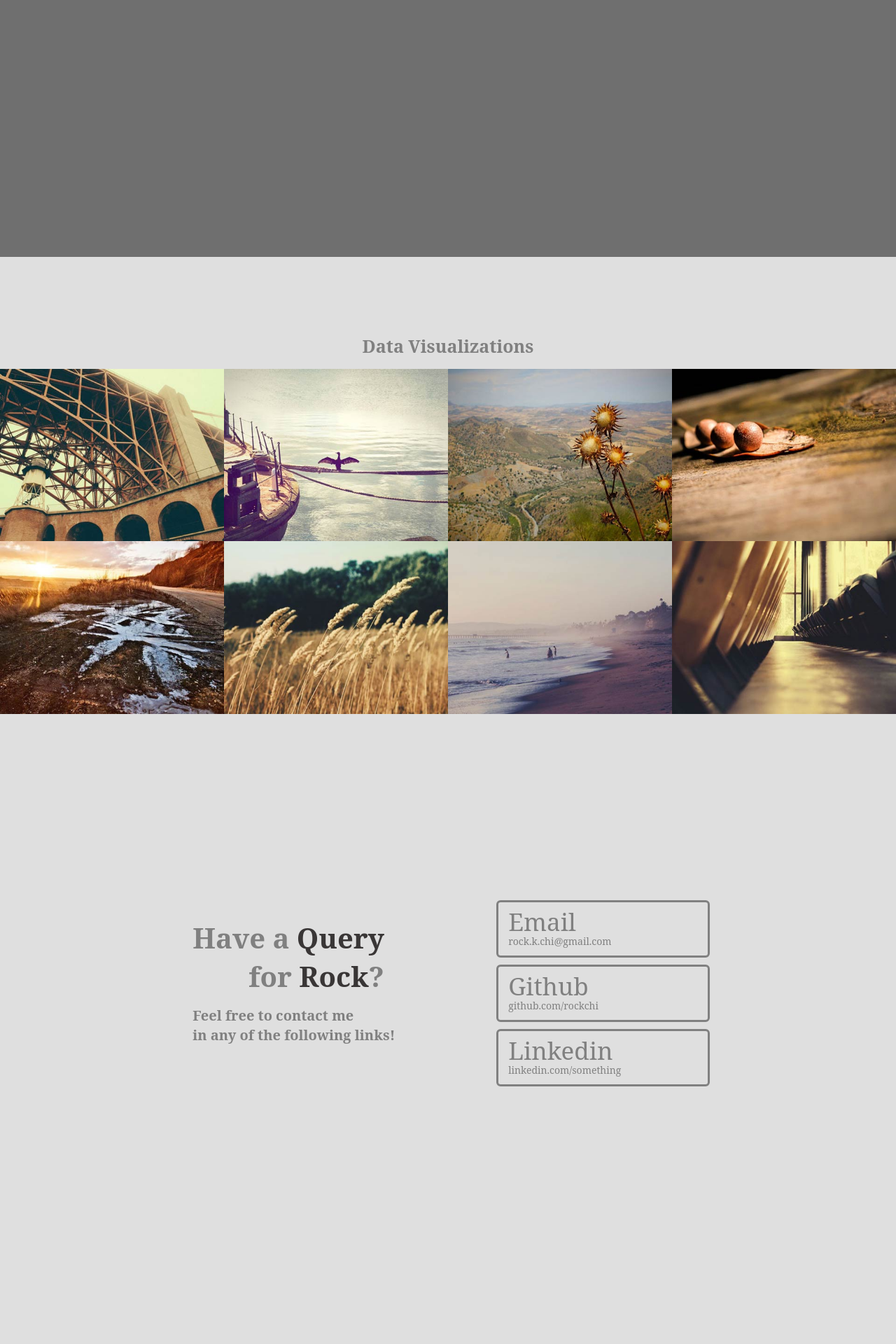
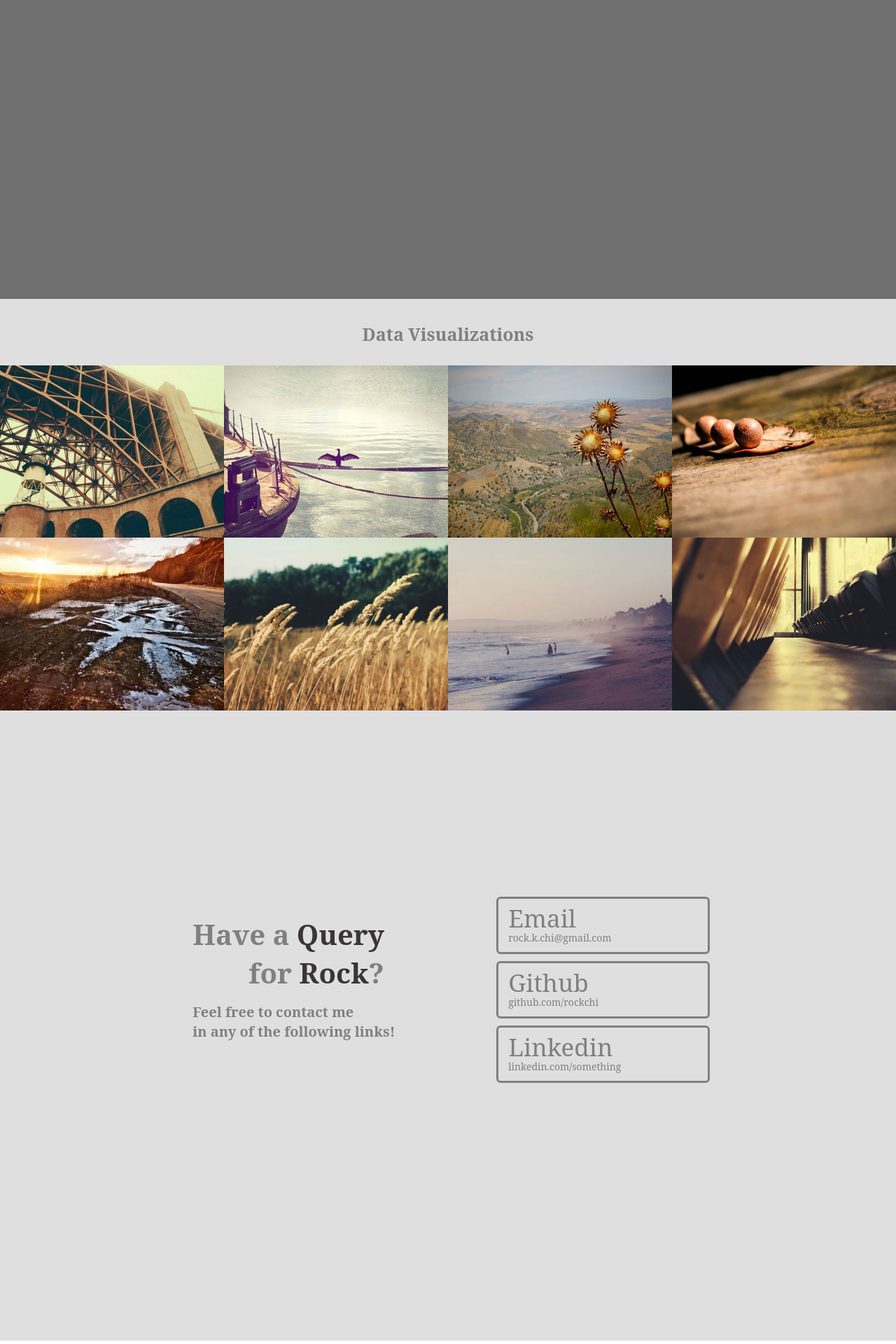
Before and after one commit to rockchi/QueryRock, a Jekyll site: the page built from index.html, in a window 1280 px wide. Shown: the part 2333-4253 px from the top of the page at 70% size. Built offline with Jekyll 4.4.1, drawn with Linux system fonts in a browser that asks for light colours; nearby versions of some CDN libraries; Markdown is read by kramdown in place of the engine named in the settings.

Commit message:
Dataviz Section Header Changed
1: added navbar transition time
2: changed section name test to dataviz, removing prevoius dataviz
section
3: added buffer before dataviz section to remove awkward empty space

```diff
--- a/_includes/dataviz.html
+++ b/_includes/dataviz.html
@@ -1 +1 @@
-<section id="dataviz"><div class="grid">{% for post in site.posts limit:8 %}<figure class="effect-lily"><img src="assets/img/posts/thumb/{{post.thumbnail}}" alt="img1"/><figcaption><div><h2 class="name">{{post.title}}</h2><p>Lily likes to play with crayons and pencils</p><a href="#">View more</a></div></figcaption></figure>{% endfor %}</div></section>
+<div id="dataviz"><div class="dataviz-header"><div class="dataviz-header-wrap"><h4>Data Visualizations</h4></div></div><div class="grid">{% for post in site.posts limit:8 %}<div class="postthumb"><img src="assets/img/posts/thumb/{{post.thumbnail}}" alt="img1"/></div>{% endfor %}</div></div>
--- a/assets/css/2-modules/navi.sass
+++ b/assets/css/2-modules/navi.sass
@@ -77,3 +77,4 @@ nav
 
 .sticky
   opacity: 1
+  transition: opacity 0.5s
--- a/assets/css/main.css
+++ b/assets/css/main.css
@@ -569,7 +569,8 @@ nav {
         color: white; }
 
 .sticky {
-  opacity: 1; }
+  opacity: 1;
+  transition: opacity 0.5s; }
 
 #landing {
   background-image: url("/assets/img/background.jpeg");
@@ -820,48 +821,49 @@ nav {
         #contact .row-container .col-50 .contact-container-right .contactitem {
           padding: 0; } }
 
-#test {
+#dataviz {
   background-color: #dfdfdf;
   position: relative;
   width: 100%; }
-  #test .section-header {
+  #dataviz .dataviz-header {
+    box-sizing: border-box;
     width: 100%;
-    height: 160px;
-    display: -ms-flexbox;
-    display: flex;
-    -ms-flex-pack: flex-wrap;
-        justify-content: flex-wrap; }
-    #test .section-header h4 {
-      width: 100%;
-      text-align: center;
-      margin: 0;
-      color: grey;
-      font-size: 25px;
-      padding-top: 110px; }
-    #test .section-header p {
-      width: 100%;
-      text-align: center;
-      font-size: 25px; }
-  #test .grid {
+    height: 155px;
+    padding-top: 60px;
+    margin: 0;
+    background-color: #6f6f6f; }
+    #dataviz .dataviz-header .dataviz-header-wrap {
+      background-color: #dfdfdf;
+      height: 100px;
+      display: -ms-flexbox;
+      display: flex;
+      -ms-flex-direction: column;
+          flex-direction: column;
+      -ms-flex-align: center;
+          align-items: center; }
+      #dataviz .dataviz-header .dataviz-header-wrap h4 {
+        color: grey;
+        font-size: 25px; }
+  #dataviz .grid {
     display: -ms-flexbox;
     display: flex;
     -ms-flex-wrap: wrap;
         flex-wrap: wrap; }
-    #test .grid .postthumb {
+    #dataviz .grid .postthumb {
       display: block;
       overflow: hidden;
       width: 25%; }
-      #test .grid .postthumb img {
+      #dataviz .grid .postthumb img {
         width: 100%;
         height: 100%;
         border: none; }
 
 @media screen and (max-width: 900px) {
-  #test .grid .postthumb {
+  #dataviz .grid .postthumb {
     width: 50%; } }
 
 @media screen and (max-width: 500px) {
-  #test .grid .postthumb {
+  #dataviz .grid .postthumb {
     width: 100%; } }
 
 #footer {
--- a/assets/css/main.scss
+++ b/assets/css/main.scss
@@ -11,5 +11,5 @@
 @import "2-modules/aboutme";
 @import "2-modules/skills";
 @import "2-modules/contact";
-@import "2-modules/test";
+@import "2-modules/dataviz";
 @import "2-modules/footer";
--- a/assets/js/menu-toggle.js
+++ b/assets/js/menu-toggle.js
@@ -1,14 +1,18 @@
 $(document).ready(function() {
-    $(".buttonbox").click(function(){
-      $(".menu").slideToggle("slow", function(){
-      });
+    //slide out toggle for menu
+  $(".buttonbox").click(function(){
+    $(".menu").slideToggle("slow", function(){
+    });
   });
 
+
+  //sticky scroll effect - menu sticks (classes added) when scroll > Viewheight - Height of navbar
   $(window).scroll(function() {
       var ViewportHeight = $(window).height();
-      var ViewportHeight = ViewportHeight - 60
+      var ViewportHeight = ViewportHeight-60;
 
-      if ($(this).scrollTop() >= ViewportHeight) { // if scroll is greater/equal then 100 and hasBeenTrigged is set to false.
+      if ($(this).scrollTop() >= ViewportHeight) {
+        //logs point of viewport height transition
         console.log("You've scrolled" + ViewportHeight + "pixels.");
         $(".menubar").addClass("sticky");
       }
@@ -16,4 +20,16 @@ $(document).ready(function() {
         $(".menubar").removeClass("sticky");
       }
   });
+
+  //navigation smooth scrolling
+  $('.menu ul li a').click(function(event) {
+      var id = $(this).attr("href");
+      var target = $(id).offset().top;
+      $('html, body').animate({
+          scrollTop: target
+      }, 500);
+
+      event.preventDefault();
+  });
+
 });
--- a/index.html
+++ b/index.html
@@ -8,5 +8,5 @@ title: QueryRock - A Data Visualisation Blog
 {% include landing.html %}
 {% include aboutme.html %}
 {% include skills.html %}
-{% include test.html %}
+{% include dataviz.html %}
 {% include contact.html %}
```
Also changed, not shown: _jadefiles/dataviz.jade (+5 -7 lines), _jadefiles/test.jade (deleted, +0 -8 lines), assets/css/2-modules/dataviz.sass (renamed from assets/css/2-modules/test.sass, +18 -34 lines).
